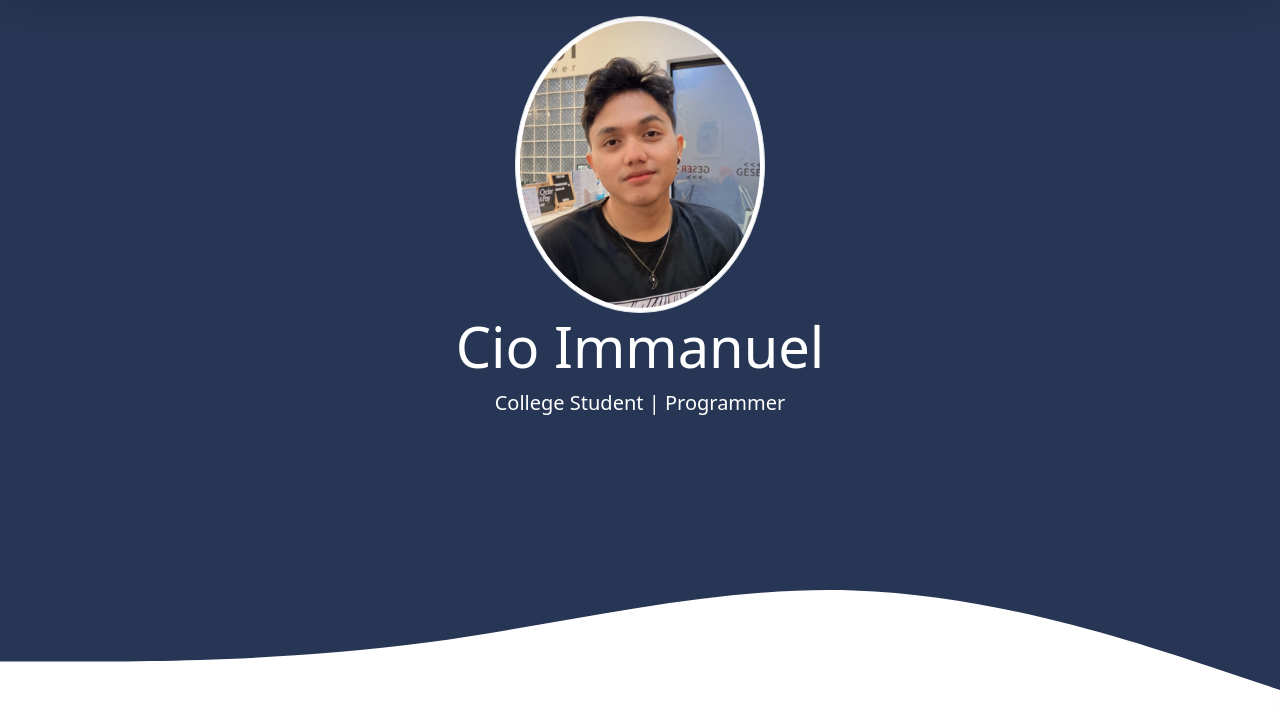
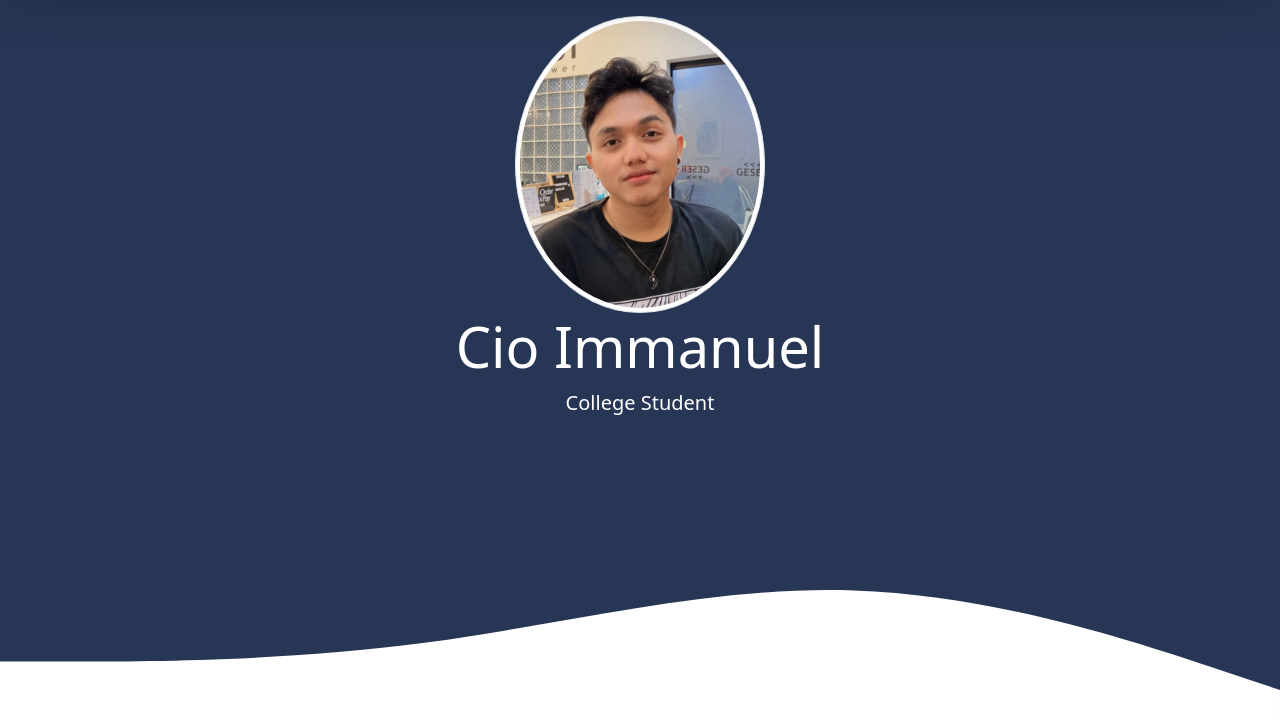
Before and after one commit to imanuelcio/imanuelcio.github.io, a plain HTML site: page index.html in a window 1280 px wide. Shown: the part 80-800 px from the top of the page. Drawn offline with nearby package versions, Linux system fonts and the light colour scheme; a script that the page names is missing.

Commit message:
Update index.html

```diff
--- a/index.html
+++ b/index.html
@@ -73,7 +73,7 @@
     <section class="jumbotron text-center text-white">
         <img src="gambar/foto-porto.JPG" alt="Cio" width="250" height="300" class="img-thumbnail rounded-circle">
         <h1 class="display-4">Cio Immanuel</h1>
-        <p class="lead">College Student | Programmer</p>
+        <p class="lead">College Student</p>
         <svg xmlns="http://www.w3.org/2000/svg" viewBox="0 0 1440 320"><path fill="#ffffff" fill-opacity="1" d="M0,256L80,256C160,256,320,256,480,234.7C640,213,800,171,960,176C1120,181,1280,235,1360,261.3L1440,288L1440,320L1360,320C1280,320,1120,320,960,320C800,320,640,320,480,320C320,320,160,320,80,320L0,320Z"></path></svg></section>
     <!-- End Jumbotron -->
 
```
